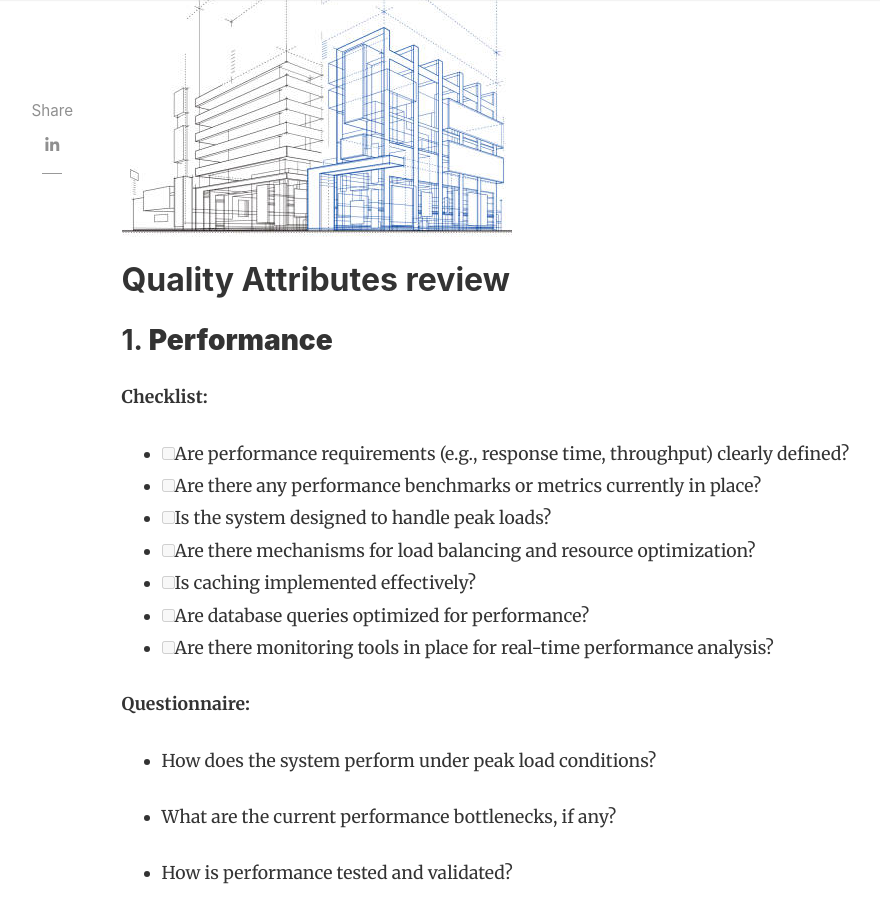
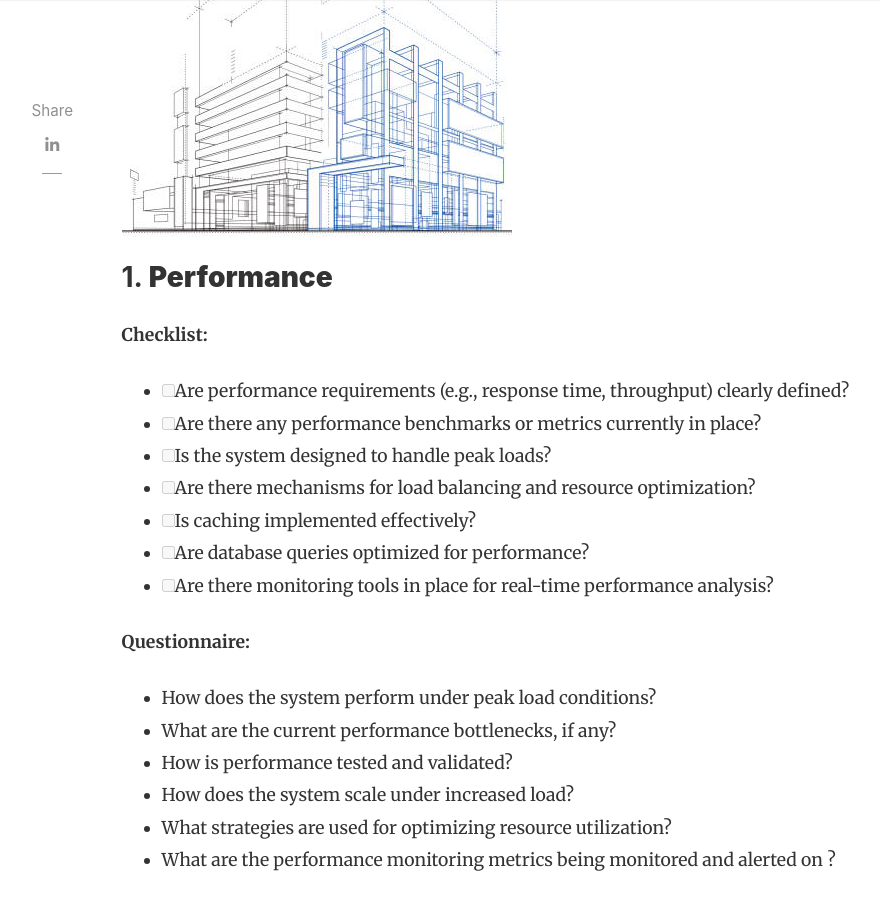
Before and after one commit to arcdesign/arcdesign.github.io, a Jekyll site: the page built from _posts/2024-08-14-quality-attributes.md, in a window 1280 px wide and 900 px high, scrolled down 522 px. Shown: the whole window, without its empty margins (66-946 px from the left). Built offline with Jekyll 4.4.1, drawn with Linux system fonts in a browser that asks for light colours; nearby versions of some CDN libraries; comment, search, counter and statistics services are not loaded.

Commit message:
post structure alignment

```diff
--- a/_posts/2024-08-14-quality-attributes.md
+++ b/_posts/2024-08-14-quality-attributes.md
@@ -7,8 +7,6 @@ image: assets/images/arcseries.png
 featured: true
 hidden: true
 ---
-
-## Quality Attributes review
 
 ### 1. **Performance**
 
@@ -25,41 +23,28 @@ hidden: true
 **Questionnaire:**
 
 - How does the system perform under peak load conditions?
-
 - What are the current performance bottlenecks, if any?
-
 - How is performance tested and validated?
-
 - How does the system scale under increased load?
-
 - What strategies are used for optimizing resource utilization?
-
--   What are the performance monitoring metrics being monitored and alerted on ?
+- What are the performance monitoring metrics being monitored and alerted on ?
 
 ### 2. **Scalability**
 
 **Checklist:**
 
 - [ ] Is the architecture designed to scale horizontally (e.g., adding more servers) and/or vertically (e.g., upgrading existing servers)?
-
 - [ ] Are there any limitations to scaling the system?
-
 - [ ] Does the system leverage cloud-native features for auto-scaling?
-
 - [ ] Are there provisions for scaling the database?
-
 - [ ] Can the system scale independently for different components?
 
 **Questionnaire:**
 
 - What strategies are in place for scaling the system?
-
 - How does the system handle increasing numbers of users or data volume?
-
 - What are the potential bottlenecks when scaling the system?
-
 - How is the performance affected as the system scales?
-
 - How does the architecture support the distribution of workloads across multiple nodes or regions?
 
 ### 3. **Security**
@@ -67,27 +52,18 @@ hidden: true
 **Checklist:**
 
 - [ ] Are security requirements (e.g., data protection, access control) clearly defined?
-
 - [ ] Is there a robust authentication and authorization mechanism in place?
-
 - [ ] Are data encryption protocols implemented for data in transit and at rest?
-
 - [ ] Are security practices like regular vulnerability assessments and penetration testing performed?
-
 - [ ] Is there an incident response plan in place for security breaches?
-
 - [ ] Are APIs secured against common vulnerabilities (e.g., OWASP Top 10)?
 
 **Questionnaire:**
 
 - How is sensitive data protected throughout the system?
-
 - What measures are taken to prevent unauthorized access to the system?
-
 - How are security patches and updates managed?
-
 - What is the process for monitoring and responding to security incidents?
-
 - How does the architecture accommodate security compliance (e.g., GDPR, HIPAA)?
 
 ### 4. **Reliability and Availability**
@@ -95,66 +71,47 @@ hidden: true
 **Checklist:**
 
 - [ ] Is the system designed for high availability (e.g., using failover mechanisms, redundancy)?
-
 - [ ] Are there SLAs in place defining the required uptime and reliability?
-
 - [ ] Are there backup and disaster recovery plans?
-
 - [ ] Is there a monitoring system in place to track uptime and reliability?
-
 - [ ] Are there automated failover and recovery mechanisms?
 
 **Questionnaire:**
 
 - What are the main factors that could lead to system downtime?
-
 - How does the system recover from failures?
-
 - What is the expected downtime in case of a failure, and how is it minimized?
-
 - How are backup and recovery processes managed?
-
 - How is system reliability measured and reported?
 
 Failover Mechanisms:
 
-How are failures detected and handled?
-
-What is the recovery time objective (RTO) and recovery point objective (RPO)?
-
-is automatic failover implemented?
+- How are failures detected and handled?
+- What is the recovery time objective (RTO) and recovery point objective (RPO)?
+- is automatic failover implemented?
 
 ### 5. **Maintainability**
 
 **Checklist:**
 
 - [ ] Is the system modular, with well-defined interfaces between components?
-
 - [ ] Is the codebase well-documented and follows coding standards?
-
 - [ ] Is there a version control system in place?
-
 - [ ] Are there automated tests and CI/CD pipelines?
-
 - [ ] Is technical debt tracked and managed?
-
 - [ ] Are dependencies well-documented and managed?
 
 **Questionnaire:**
 
 - How easy is it to make changes to the system without affecting other components?
-
 - How is the system documented, and is it up to date?
-
 - What practices are in place to manage technical debt?
-
 - How are dependencies tracked and updated?
 
 Change Impact Analysis:
 
--   Can the impact of changes be easily assessed?
--   Are there mechanisms for automated testing and regression testing?
-
+- Can the impact of changes be easily assessed?
+- Are there mechanisms for automated testing and regression testing?
 - How is the system tested after changes are made?
 
 ### 6. **Usability**
@@ -162,25 +119,17 @@ Change Impact Analysis:
 **Checklist:**
 
 - [ ] Is the user interface intuitive and easy to navigate?
-
 - [ ] Are there accessibility features in place (e.g., for users with disabilities)?
-
 - [ ] Are user feedback and testing incorporated into the design?
-
 - [ ] Is there documentation or help resources for end-users?
-
 - [ ] Are error messages and system feedback clear and helpful?
 
 **Questionnaire:**
 
 - How do users interact with the system, and what challenges do they face?
-
 - How is user feedback collected and incorporated?
-
 - What usability testing methods are employed?
-
 - How does the system support different user roles and permissions?
-
 - What measures are taken to ensure accessibility?
 
 ### 7. **Compliance and Governance**
@@ -188,25 +137,17 @@ Change Impact Analysis:
 **Checklist:**
 
 - [ ] Are compliance requirements (e.g., data protection regulations) clearly defined and followed?
-
 - [ ] Is there an audit trail for system changes and access?
-
 - [ ] Are data retention and disposal policies in place and followed?
-
 - [ ] Are there governance processes for managing architectural decisions?
-
 - [ ] Is there documentation of all compliance-related activities?
 
 **Questionnaire:**
 
 - How does the system ensure compliance with relevant regulations and standards?
-
 - What processes are in place for auditing and reporting compliance?
-
 - How is data governance managed within the system?
-
 - What measures are in place to handle compliance violations?
-
 - How are changes in regulations managed and implemented?
 
 ### 8. **Integration**
@@ -214,25 +155,17 @@ Change Impact Analysis:
 **Checklist:**
 
 - [ ] Are APIs well-documented and follow industry standards?
-
 - [ ] Are there well-defined interfaces for external system integration?
-
 - [ ] Is there an integration testing process in place?
-
 - [ ] Are data formats and protocols standardized for interoperability?
-
 - [ ] Is there a strategy for managing dependencies on third-party services?
 
 **Questionnaire:**
 
 - How does the system integrate with external systems or services?
-
 - What challenges have been encountered during integration, and how were they resolved?
-
 - How are integration points tested and validated?
-
 - What measures are taken to ensure compatibility with other systems?
-
 - How is data consistency maintained across integrated systems?
 
 ### 9. **Modularity and Coupling**
@@ -240,23 +173,15 @@ Change Impact Analysis:
 **Checklist:**
 
 - [ ] Are components loosely coupled and highly cohesive?
-
 - [ ] Is there a clear separation of concerns between different modules?
-
 - [ ] Is the system designed to allow independent deployment of modules?
-
 - [ ] Are dependencies between modules well-managed and minimized?
-
 - [ ] Is the impact of changes in one module isolated from others?
 
 **Questionnaire:**
 
 - How are modules structured within the system, and what principles guide their design?
-
 - What challenges arise from the coupling between components?
-
 - How does the architecture support independent deployment of modules?
-
 - How are dependencies between modules managed?
-
 - How does the architecture facilitate changes without widespread impact?
```
Also changed, not shown: _posts/2024-08-14-arc-patterns.md (+2 -81 lines), _posts/2024-08-14-compliance-governance.md (+0 -56 lines).
